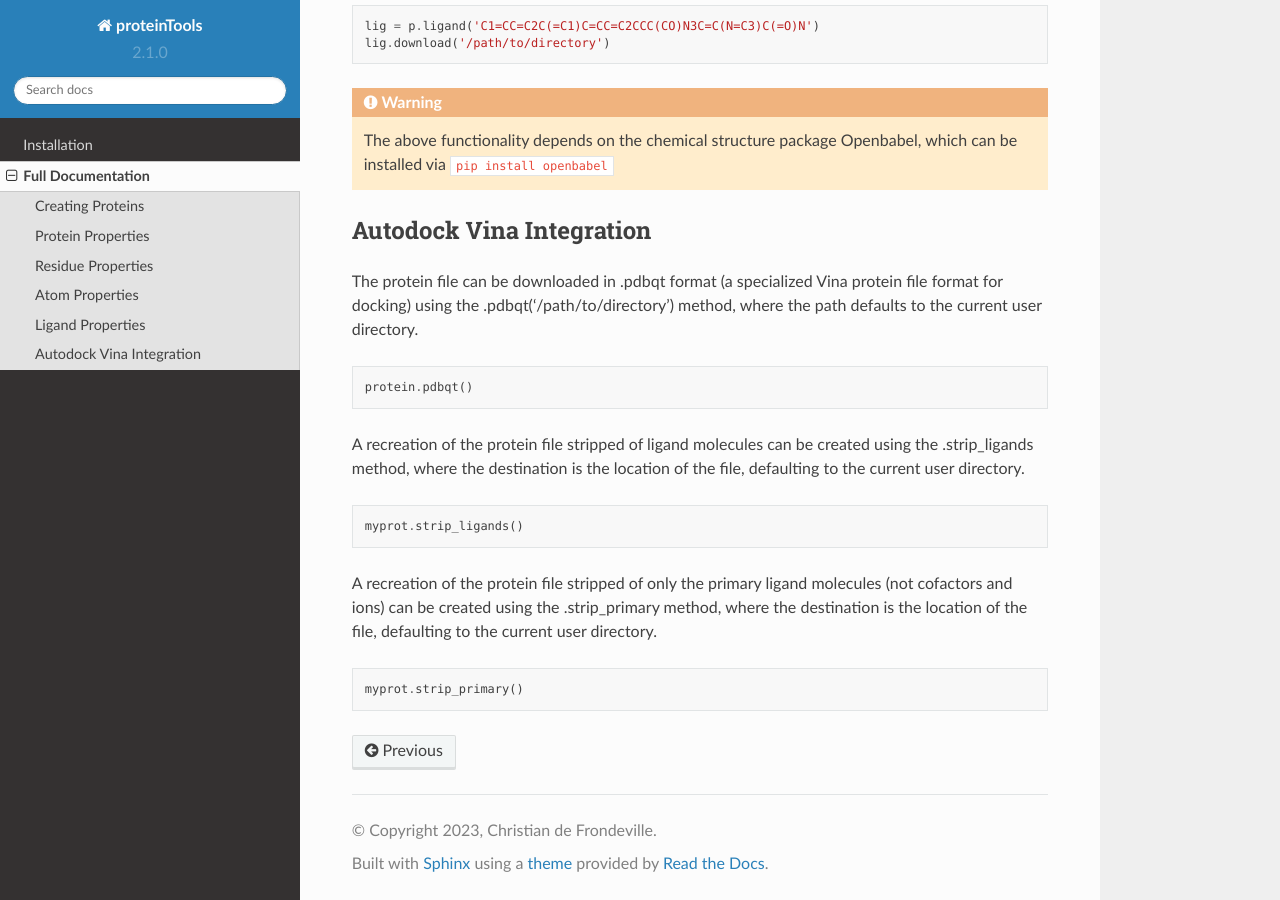
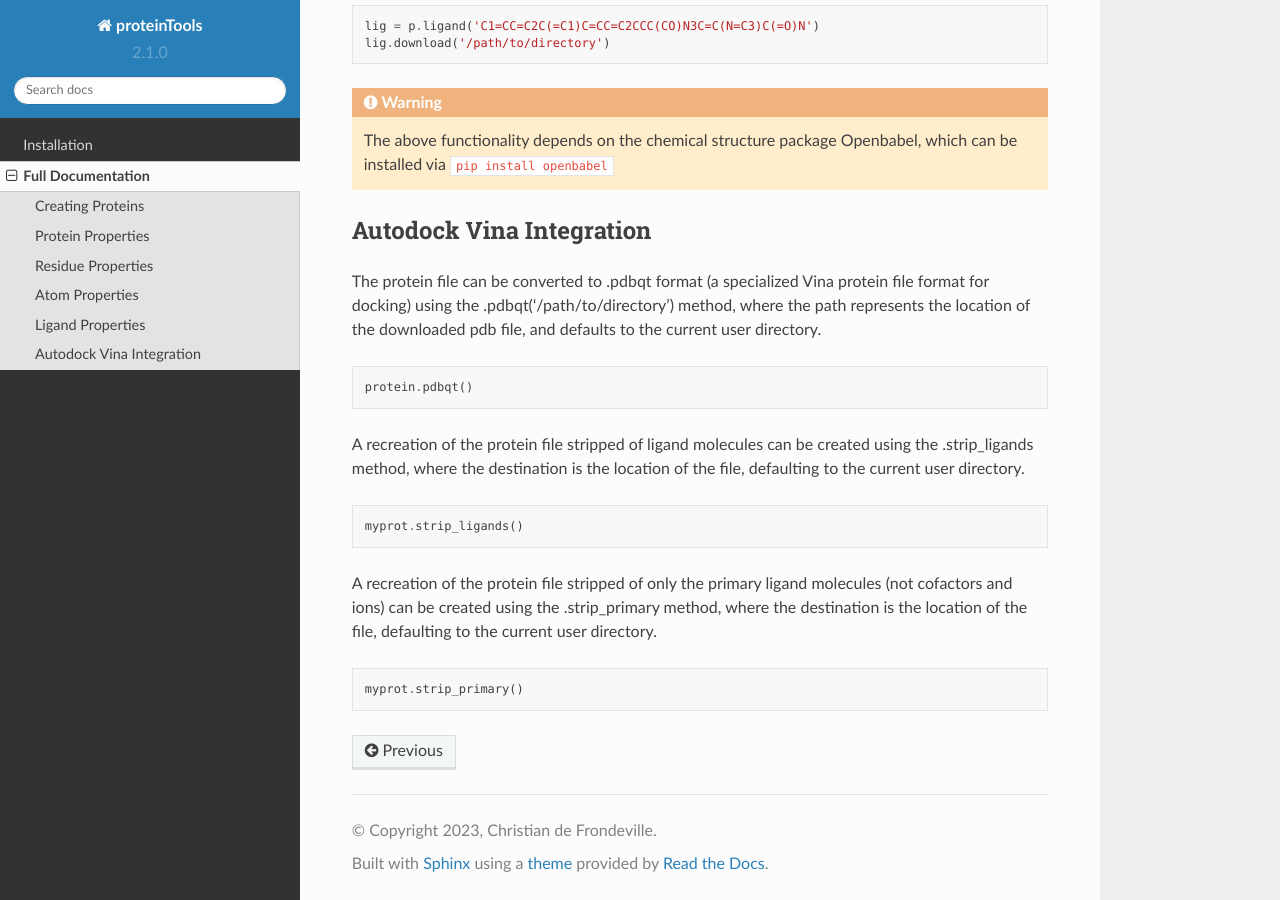
Before and after one commit to tiger1deF/proteinTools, a Sphinx documentation site: the page built from docs/source/documentation.rst, in a window 1280 px wide and 900 px high, scrolled down 4402 px. Built offline with Sphinx 7.4.7 and the Read the Docs theme 2.0.0, drawn with Linux system fonts in a browser that asks for light colours.

Commit message:
Update documentation.rst

```diff
--- a/docs/source/documentation.rst
+++ b/docs/source/documentation.rst
@@ -191,7 +191,7 @@ Ligand files can also be instantiated separate of the protein. Simply generate t
 
 Autodock Vina Integration
 --------------
-The protein file can be downloaded in .pdbqt format (a specialized Vina protein file format for docking) using the .pdbqt('/path/to/directory') method, where the path defaults to the current user directory.
+The protein file can be converted to .pdbqt format (a specialized Vina protein file format for docking) using the .pdbqt('/path/to/directory') method, where the path represents the location of the downloaded pdb file, and defaults to the current user directory.
 
 .. code-block:: python
 
```
